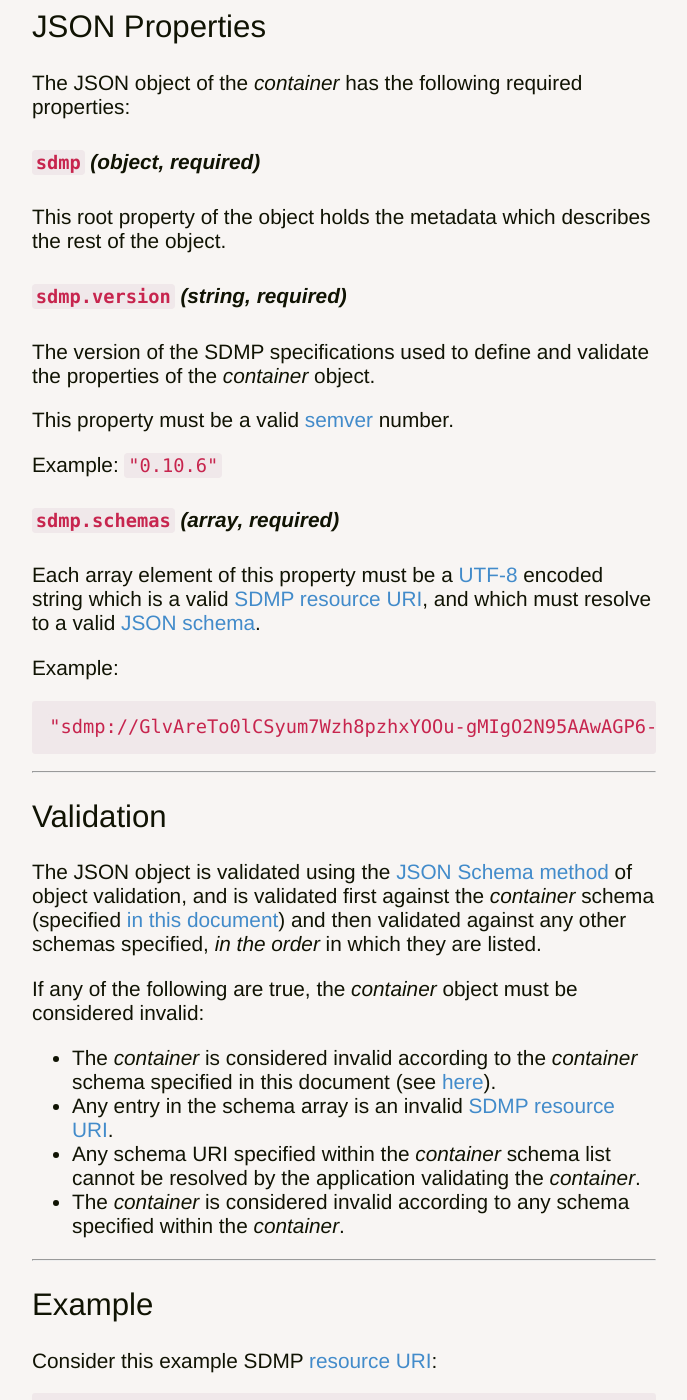
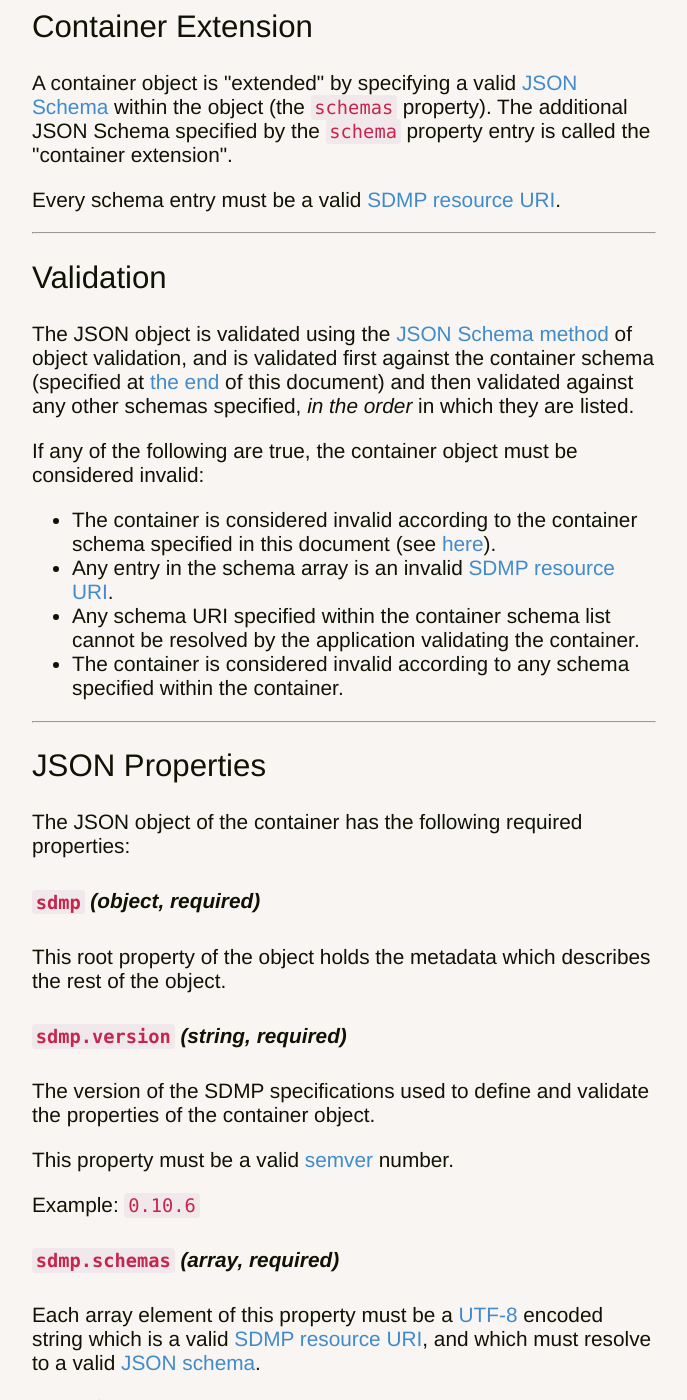
Before and after one commit to sdmp/sdmp.github.io, a Jekyll site: the page built from container/index.md, in a window 1280 px wide and 1400 px high, scrolled down 551 px. Shown: the whole window, without its empty margins (296-983 px from the left). Built offline with Jekyll 4.4.1, drawn with Linux system fonts in a browser that asks for light colours; some of the changed text lies outside the part shown.

Commit message:
Updated the container specifications and removed schemas

```diff
--- a/container/index.md
+++ b/container/index.md
@@ -5,19 +5,50 @@ subtitle: JSON object with schemas.
 ---
 
 
-Within the SDMP, the *"container"* is a [JSON object](http://json.org/)
+Within the SDMP, the "container" is a [JSON object](http://json.org/)
 defined using a schema [in this document](#json-schema), which uses the
 syntax of the [JSON Schema](http://json-schema.org/).
 
-The *container* JSON object requires certain properties, but other
-applications may extend the *container* by specifying schemas
+The container JSON object requires certain properties, but other
+applications may extend the container by specifying schemas
 to use for validation.
+
+---
+
+## Container Extension
+
+A container object is "extended" by specifying a valid
+[JSON Schema](http://json-schema.org/) within the object (the `schemas`
+property). The additional JSON Schema specified by the `schema` property
+entry is called the "container extension".
+
+Every schema entry must be a valid [SDMP resource URI](/resource/#resource-uri).
+
+---
+
+## Validation
+
+The JSON object is validated using the
+[JSON Schema method](http://json-schema.org/latest/json-schema-validation.html)
+of object validation, and is validated first against the container schema
+(specified at [the end](#json-schema) of this document) and then validated
+against any other schemas specified, *in the order* in which they are listed.
+
+If any of the following are true, the container object must be considered invalid:
+
+* The container is considered invalid according to the container schema
+	specified in this document (see [here](#json-schema)).
+* Any entry in the schema array is an invalid [SDMP resource URI](/resource/#resource-uri).
+* Any schema URI specified within the container schema list cannot be resolved by
+	the application validating the container.
+* The container is considered invalid according to any schema specified
+	within the container.
 
 ---
 
 ## JSON Properties
 
-The JSON object of the *container* has the following required properties:
+The JSON object of the container has the following required properties:
 
 ###### `sdmp` *(object, required)*
 
@@ -27,11 +58,11 @@ rest of the object.
 ###### `sdmp.version` *(string, required)*
 
 The version of the SDMP specifications used to define and validate the
-properties of the *container* object.
+properties of the container object.
 
 This property must be a valid [semver](http://semver.org/) number.
 
-Example: `"0.10.6"`
+Example: `0.10.6`
 
 ###### `sdmp.schemas` *(array, required)*
 
@@ -42,26 +73,6 @@ and which must resolve to a valid [JSON schema](http://json-schema.org/).
 Example:
 
 	"sdmp://GlvAreTo0lCSyum7Wzh8pzhxYOOu-gMIgO2N95AAwAGP6-nR8xCvWvIW0t9rF_ZZfpCY_fDV38JDFKaOU91A8Q/"
-
----
-
-## Validation
-
-The JSON object is validated using the
-[JSON Schema method](http://json-schema.org/latest/json-schema-validation.html)
-of object validation, and is validated first against the *container* schema
-(specified [in this document](#json-schema)) and then validated against any
-other schemas specified, *in the order* in which they are listed.
-
-If any of the following are true, the *container* object must be considered invalid:
-
-* The *container* is considered invalid according to the *container* schema
-	specified in this document (see [here](#json-schema)).
-* Any entry in the schema array is an invalid [SDMP resource URI](/resource/#resource-uri).
-* Any schema URI specified within the *container* schema list cannot be resolved by
-	the application validating the *container*.
-* The *container* is considered invalid according to any schema specified
-	within the *container*.
 
 ---
 
@@ -84,7 +95,7 @@ If this example URI yields a valid [JSON schema](http://json-schema.org/):
 		"required": [ "hello" ]
 	}
 
-Then an example valid *container* might look like this:
+Then an example valid container might look like this:
 
 	{
 		"sdmp": {
@@ -94,7 +105,7 @@ Then an example valid *container* might look like this:
 		"hello": "world"
 	}
 
-Some example **invalid** *containers* might look like this:
+An example **invalid** container might look like this:
 
 	{
 		"sdmp": {
@@ -104,8 +115,10 @@ Some example **invalid** *containers* might look like this:
 		"hello": 123
 	}
 
-> Note: This is invalid since the schema requires the value of
+> Note: This is invalid because the schema requires the value of
 > the property `hello` to be a *string*.
+
+And another example **invalid** container might look like this:
 
 	{
 		"sdmp": {
@@ -114,14 +127,14 @@ Some example **invalid** *containers* might look like this:
 		}
 	}
 
-> Note: This is invalid since the schema requires that the value
+> Note: This is invalid because the schema requires that the value
 > of the property `hello` be present.
 
 ---
 
 ## JSON Schema
 
-The exact [JSON Schema](http://json-schema.org/) for the *container* is:
+The exact [JSON Schema](http://json-schema.org/) for the container object is:
 
 	{
 		"$schema": "http://json-schema.org/draft-04/schema#",
```
